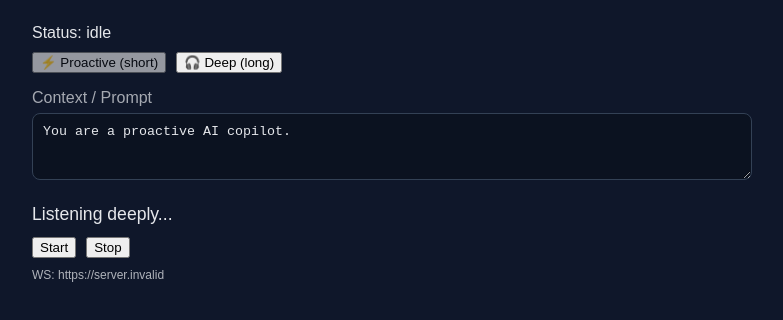
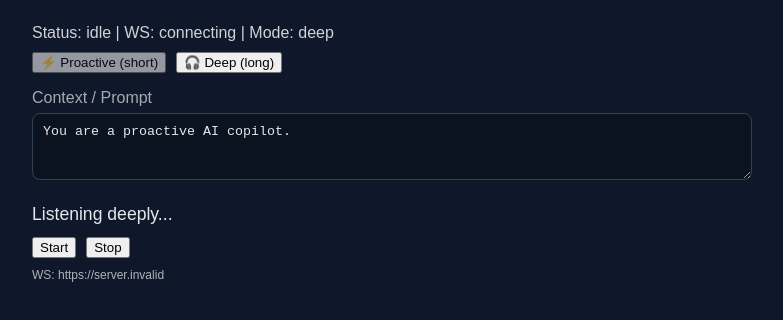
Before and after one commit to hosseinayoubi/aico, a React (Vite) app in the folder frontend/: page / in a window 1280 px wide. Shown: the top 320 px of the page, without its empty margins (248-1031 px from the left). Built offline with nearby package versions, Linux system fonts and the light colour scheme; no server answers.

Commit message:
Update StatusBar.jsx

```diff
--- a/frontend/src/components/StatusBar.jsx
+++ b/frontend/src/components/StatusBar.jsx
@@ -1,3 +1,7 @@
-export default function StatusBar({ status }) {
-  return <div className="status">Status: {status}</div>;
+export default function StatusBar({ status, wsStatus, mode }) {
+  return (
+    <div className="status" style={{ marginBottom: 10, opacity: 0.9 }}>
+      Status: {status} | WS: {wsStatus} | Mode: {mode}
+    </div>
+  );
 }
```
